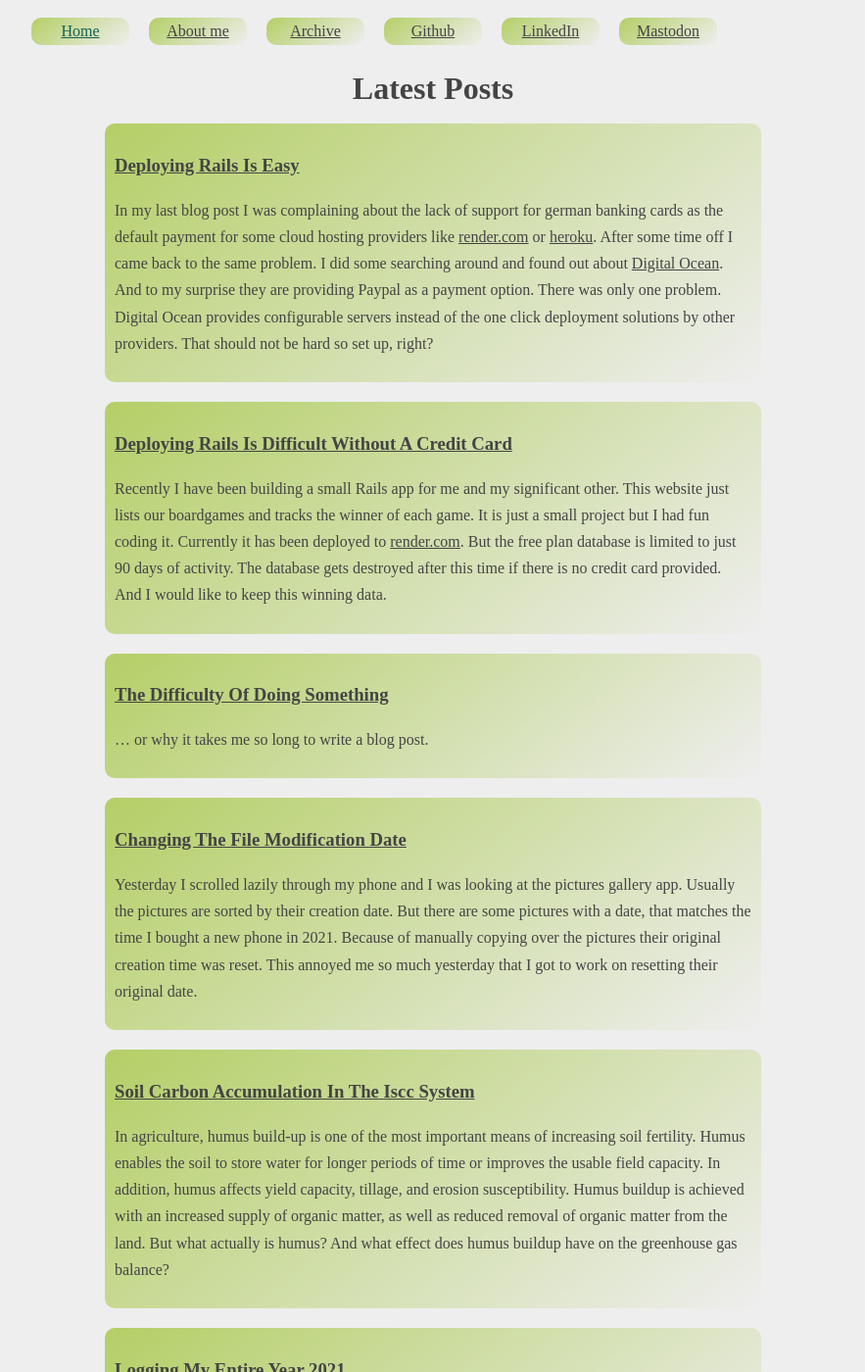
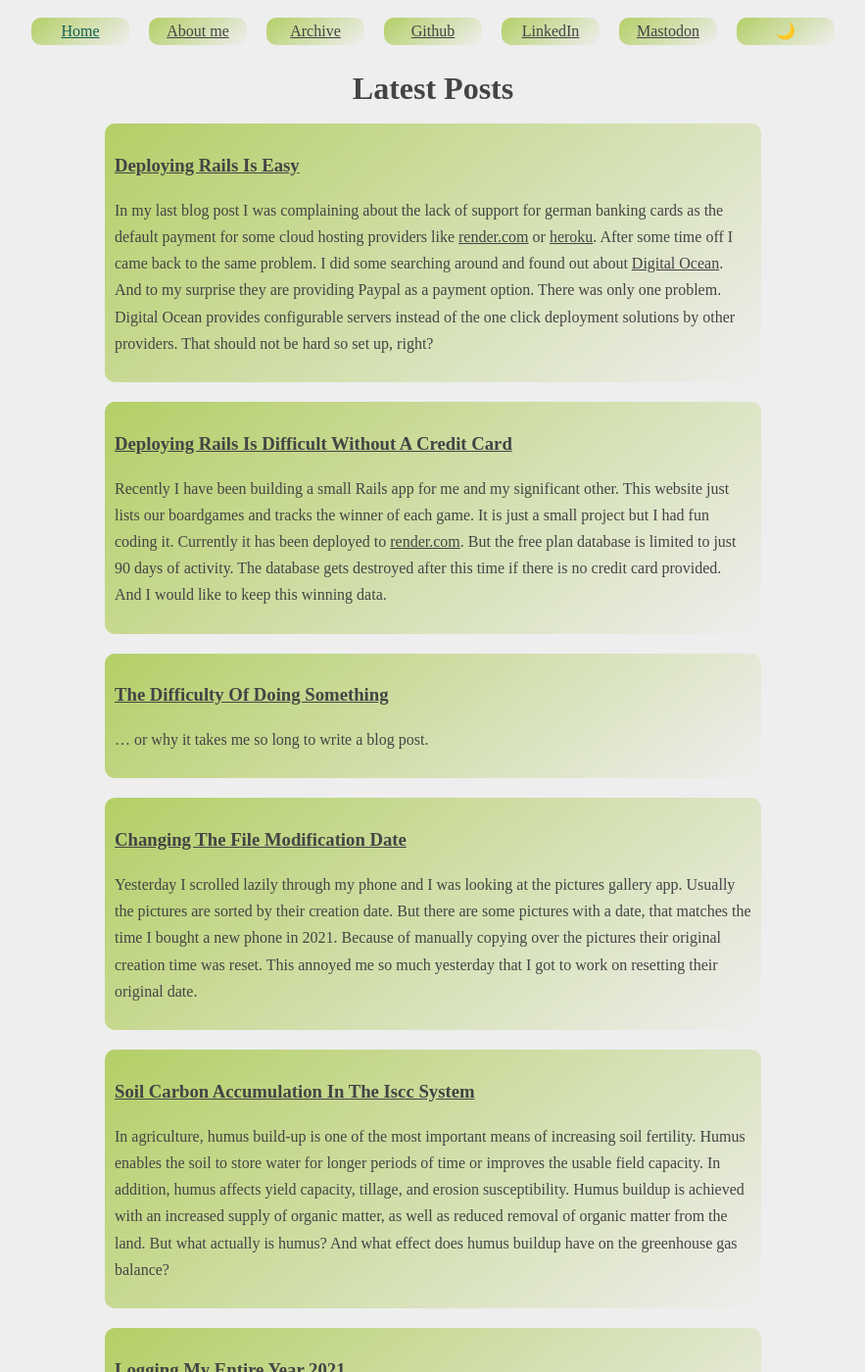
Before and after one commit to Friendscover/my-website, a Jekyll site: the page built from index.html, in a window 1280 px wide and 1400 px high. Shown: the whole window at 98% size, without its empty margins (198-1081 px from the left). Built offline with Jekyll 4.4.1, drawn with Linux system fonts in a browser that asks for light colours.

Commit message:
small bug fix to remove the linking underline

```diff
--- a/_includes/darkscript.html
+++ b/_includes/darkscript.html
@@ -12,15 +12,15 @@
 
     // function to switch between themes with saving prefs in local storage
     function switchTheme(e) {
-        if (currentTheme == "light")
+        if (currentTheme == "dark")
+        {
+            document.documentElement.setAttribute("data-theme", "light");
+            localStorage.setItem("theme", "light");
+        }
+        else
         {
             document.documentElement.setAttribute("data-theme", "dark");
             localStorage.setItem("theme", "dark");
-        }
-        else
-        {
-            document.documentElement.setAttribute("data-theme", "light");
-            localStorage.setItem("theme", "light");
         }
     }
 
--- a/_includes/navigation.html
+++ b/_includes/navigation.html
@@ -4,7 +4,7 @@
    {{ item.name }}
   </a>
   {% endfor %}
-  <a href="">
-    <div id="dark-mode-button"></div>
+  <a href="" class="toggle">
+    <div id="dark-mode-button">🌙</div>
   </a>
 </nav>
--- a/_sass/main.scss
+++ b/_sass/main.scss
@@ -58,6 +58,10 @@
   text-align: center;
 }
 
+.toggle {
+  text-decoration: none;
+}
+
 div {
   // add flex to center the post elements
   display: flex;
```
